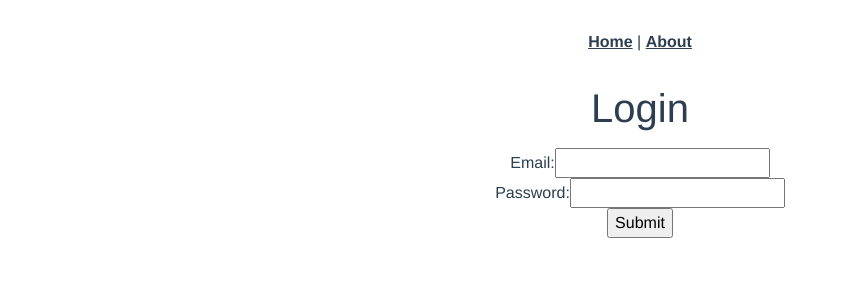
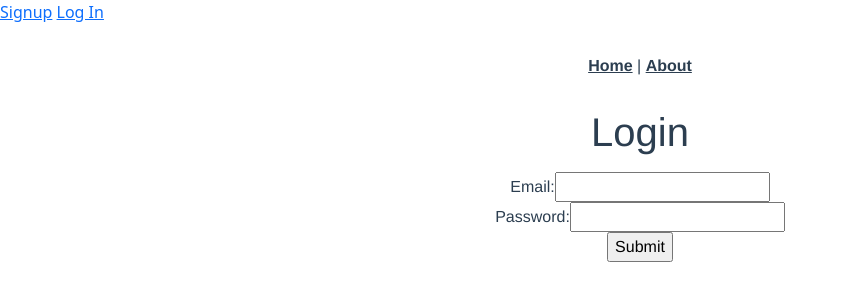
Before and after one commit to michaelcoyle92/project_resonator_frontend, a Vue app: page /login in a window 1280 px wide. Shown: the top 300 px of the page, without its empty margins (0-847 px from the left). Built offline with nearby package versions, Linux system fonts and the light colour scheme.

Commit message:
button refine

```diff
--- a/public/index.html
+++ b/public/index.html
@@ -1,17 +1,25 @@
 <!DOCTYPE html>
 <html lang="">
+
 <head>
   <meta charset="utf-8">
   <meta http-equiv="X-UA-Compatible" content="IE=edge">
   <meta name="viewport" content="width=device-width,initial-scale=1.0">
   <link rel="icon" href="<%= BASE_URL %>favicon.ico">
-    <title><%= htmlWebpackPlugin.options.title %></title>
+  <title>
+    <%= htmlWebpackPlugin.options.title %>
+  </title>
+  <a href="/signup">Signup</a>
+  <a href="/Login">Log In</a>
 </head>
+
 <body>
   <noscript>
-      <strong>We're sorry but <%= htmlWebpackPlugin.options.title %> doesn't work properly without JavaScript enabled. Please enable it to continue.</strong>
+    <strong>We're sorry but <%= htmlWebpackPlugin.options.title %> doesn't work properly without JavaScript enabled.
+        Please enable it to continue.</strong>
   </noscript>
   <div id="app"></div>
   <!-- built files will be auto injected -->
 </body>
+
 </html>
--- a/src/views/LoginView.vue
+++ b/src/views/LoginView.vue
@@ -14,6 +14,7 @@ export default {
         .then((response) => {
           axios.defaults.headers.common["Authorization"] = "Bearer " + response.data.jwt;
           localStorage.setItem("jwt", response.data.jwt);
+          localStorage.setItem("user_username", response.data.username);
           this.$router.push("/");
         })
         .catch((error) => {
```
Lines whose indentation alone changed are shown as unchanged.
